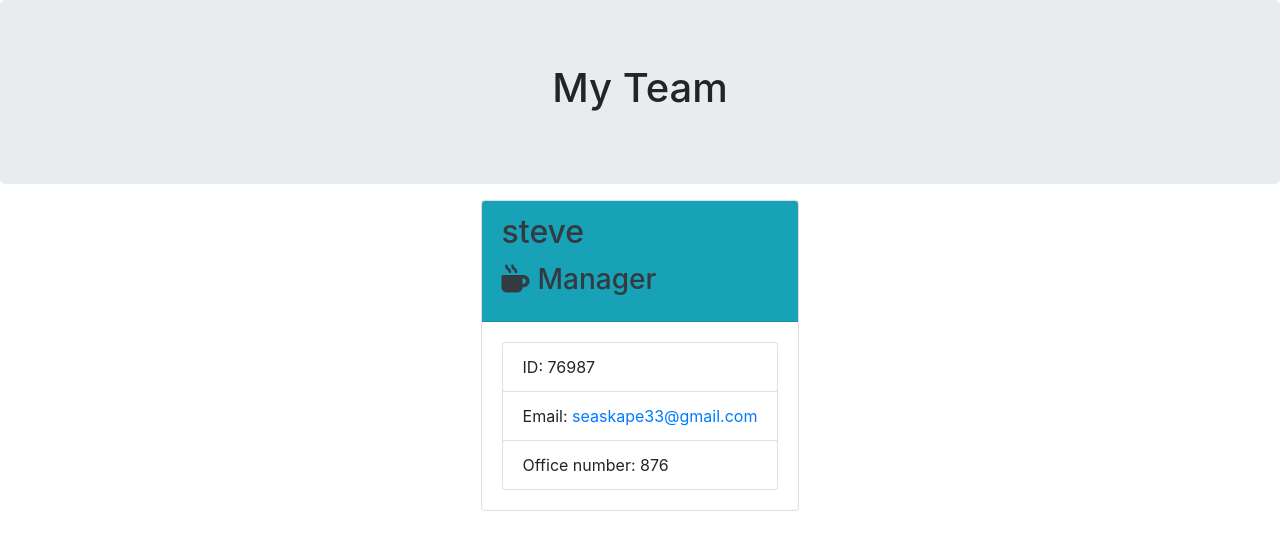
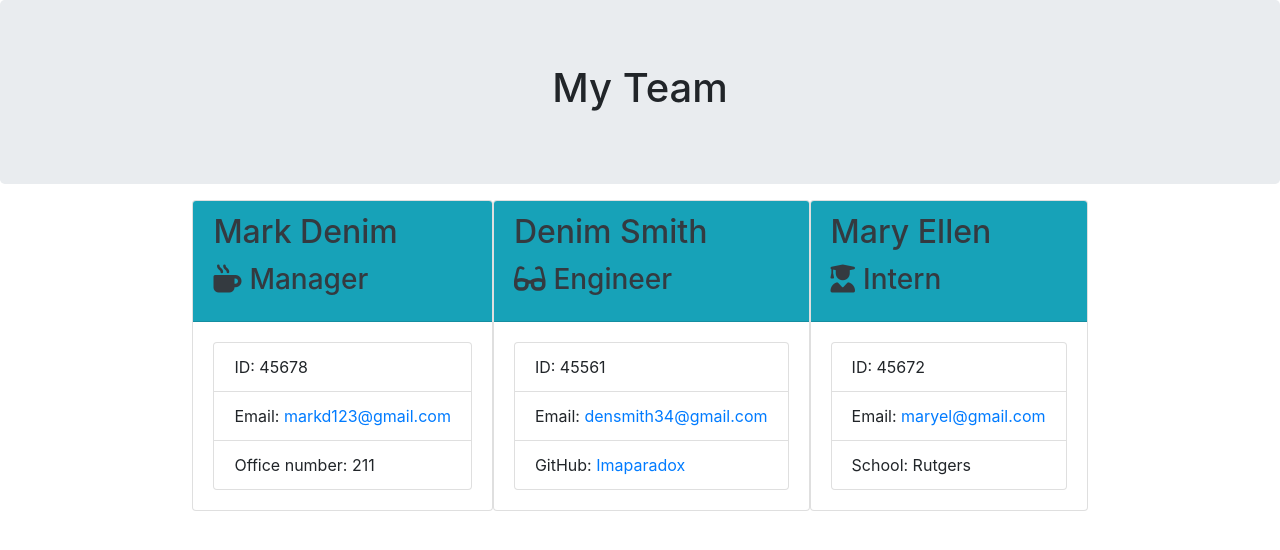
Before and after one commit to Imaparadox/Team-Profile-Generator-SMM, a website: page output/team.html in a window 1280 px wide. Drawn offline with nearby package versions, Linux system fonts and the light colour scheme.

```diff
--- a/output/team.html
+++ b/output/team.html
@@ -25,14 +25,40 @@
             <div class="team-area col-12 d-flex justify-content-center">
                 <div class="card employee-card">
     <div class="card-header bg-info text-dark">
-        <h2 class="card-title">steve</h2>
+        <h2 class="card-title">Mark Denim</h2>
         <h3 class="card-title"><i class="fas fa-mug-hot mr-2"></i>Manager</h3>
     </div>
     <div class="card-body">
         <ul class="list-group">
-            <li class="list-group-item">ID: 76987</li>
-            <li class="list-group-item">Email: <a href="mailto:seaskape33@gmail.com">seaskape33@gmail.com</a></li>
-            <li class="list-group-item">Office number: 876</li>
+            <li class="list-group-item">ID: 45678</li>
+            <li class="list-group-item">Email: <a href="mailto:markd123@gmail.com">markd123@gmail.com</a></li>
+            <li class="list-group-item">Office number: 211</li>
+        </ul>
+    </div>
+</div>
+<div class="card employee-card">
+    <div class="card-header bg-info text-dark">
+        <h2 class="card-title">Denim Smith</h2>
+        <h3 class="card-title"><i class="fas fa-glasses mr-2"></i>Engineer</h3>
+    </div>
+    <div class="card-body">
+        <ul class="list-group">
+            <li class="list-group-item">ID: 45561</li>
+            <li class="list-group-item">Email: <a href="mailto:densmith34@gmail.com">densmith34@gmail.com</a></li>
+            <li class="list-group-item">GitHub: <a href="https://github.com/Imaparadox" target="_blank" rel="noopener noreferrer">Imaparadox</a></li>
+        </ul>
+    </div>
+</div>
+<div class="card employee-card">
+    <div class="card-header bg-info text-dark">
+        <h2 class="card-title">Mary Ellen</h2>
+        <h3 class="card-title"><i class="fas fa-user-graduate mr-2"></i>Intern</h3>
+    </div>
+    <div class="card-body">
+        <ul class="list-group">
+            <li class="list-group-item">ID: 45672</li>
+            <li class="list-group-item">Email: <a href="mailto:maryel@gmail.com">maryel@gmail.com</a></li>
+            <li class="list-group-item">School: Rutgers</li>
         </ul>
     </div>
 </div>
```
Also changed, not shown: README.md, assets/images/Team-Memeber-Generator-Main.png (added).
